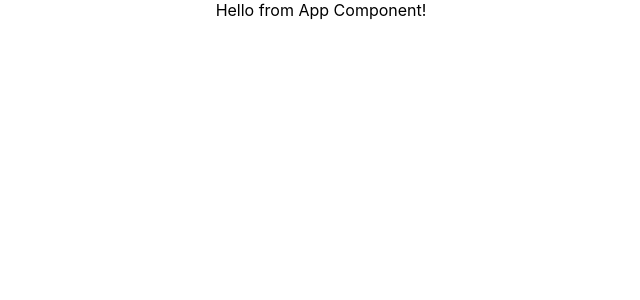
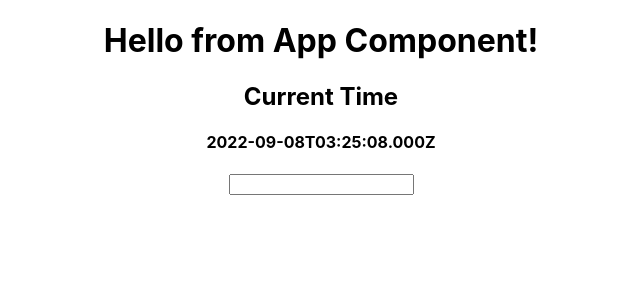
Before and after one commit to jffelix/React-Time-Calculator, a React (Create React App) app in the folder react-time-calculator/: page / in a window 1280 px wide. Shown: the top 300 px of the page, without its empty margins (319-959 px from the left). Built offline with nearby package versions, Linux system fonts and the light colour scheme.

Commit message:
Generated UTC onto div

```diff
--- a/react-time-calculator/src/App.js
+++ b/react-time-calculator/src/App.js
@@ -1,10 +1,30 @@
 import logo from './logo.svg';
 import './App.css';
+import React, { useState, useEffect } from "react";
 
 function App() {
+
+  useEffect(() => {
+    generateCurrentTime();
+  }, [])
+
+  const [ currentTime, setCurrentTime ] = useState("");
+
+  function generateCurrentTime () {
+    const timeNow = new Date().toISOString();
+    setCurrentTime(timeNow);
+  }
+
   return (
     <div className="App">
-      Hello from App Component!
+      <h1>Hello from App Component!</h1>
+      <div className="currentTime">
+        <h2>Current Time</h2>
+        <h4>{currentTime}</h4>
+      </div>
+      <div className="timeInput">
+        <input/>
+      </div>
     </div>
   );
 }
```
